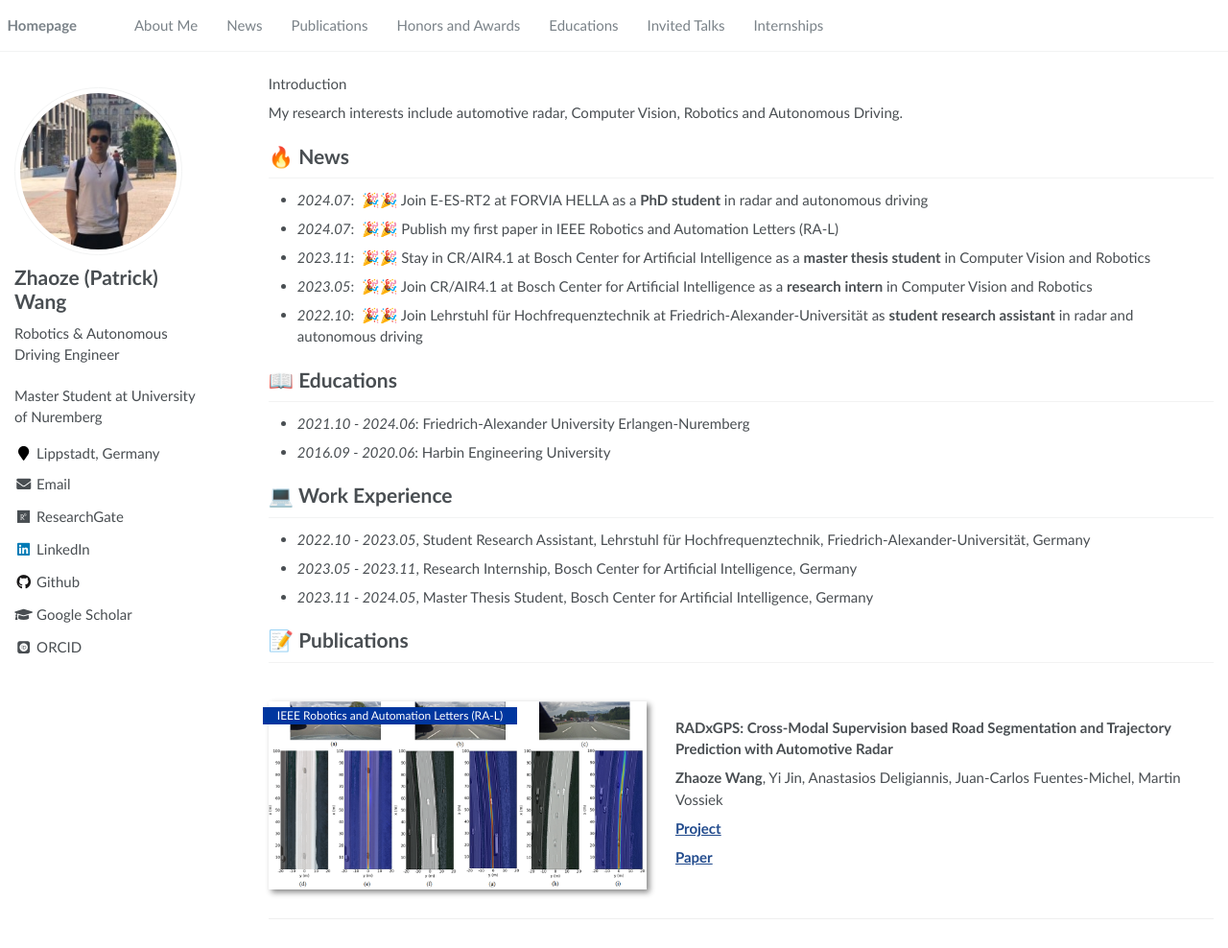
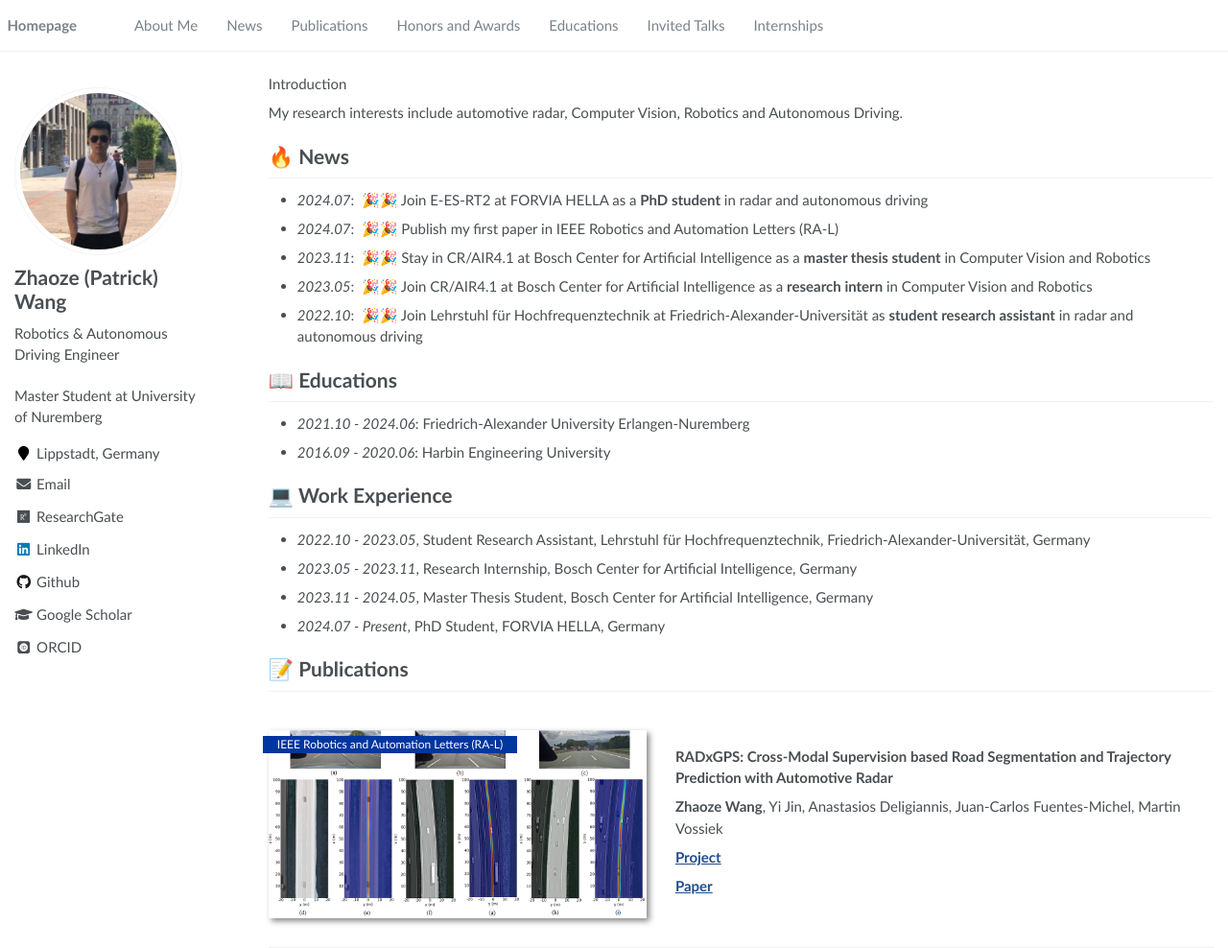
Before and after one commit to Wangzhaoze/Wangzhaoze.github.io, a Jekyll site: the page built from _pages/about.md, in a window 1280 px wide and 988 px high. Shown: the whole window at 96% size. Built offline with Jekyll 4.4.1, drawn with Linux system fonts in a browser that asks for light colours; some web fonts are replaced.

Commit message:
Update about.md

```diff
--- a/_pages/about.md
+++ b/_pages/about.md
@@ -41,6 +41,8 @@ My research interests include automotive radar, Computer Vision, Robotics and Au
 - *2022.10 - 2023.05*, Student Research Assistant, Lehrstuhl für Hochfrequenztechnik, Friedrich-Alexander-Universität, Germany
 - *2023.05 - 2023.11*, Research Internship, Bosch Center for Artificial Intelligence, Germany
 - *2023.11 - 2024.05*, Master Thesis Student, Bosch Center for Artificial Intelligence, Germany
+- *2024.07 - Present*, PhD Student, FORVIA HELLA, Germany
+
 
 
 # 📝 Publications
```
